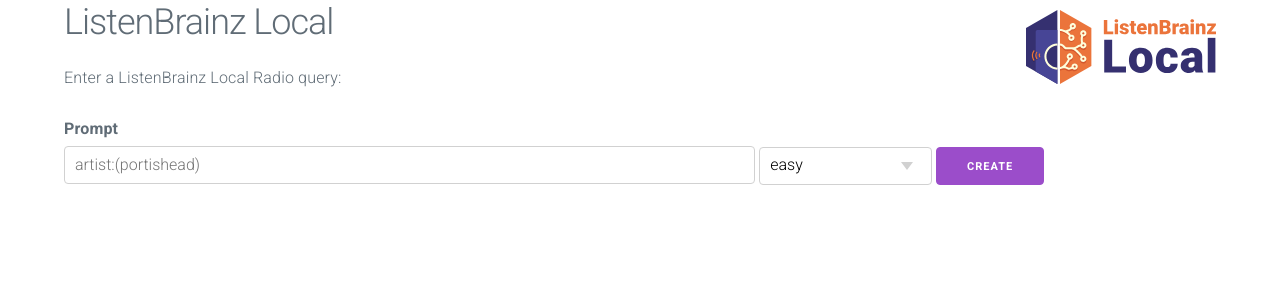
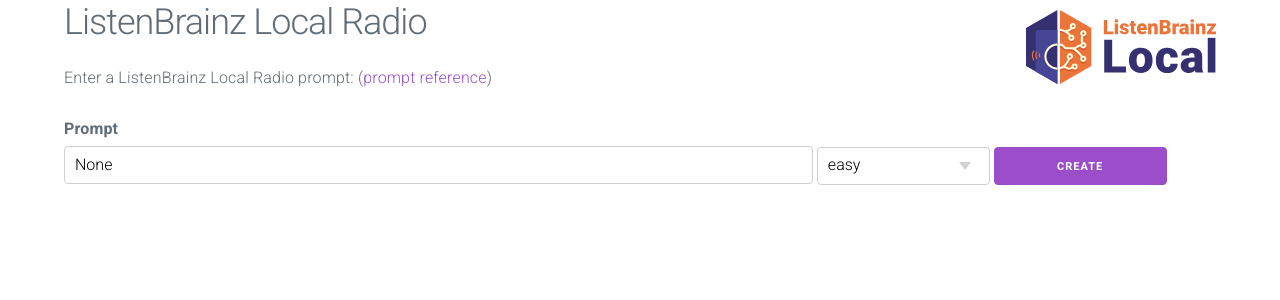
Before and after one commit to metabrainz/listenbrainz-local, a Flask app: page /lb-radio in a window 1280 px wide. Shown: the top 300 px of the page. Run offline with Flask 3, Linux system fonts and the light colour scheme; some libraries are stand-ins or nearby versions.

Commit message:
More improvements

```diff
--- a/lb_local/server.py
+++ b/lb_local/server.py
@@ -26,7 +26,9 @@
 
 @app.route("/lb-radio", methods=["GET"])
 def lb_radio_get():
-    return render_template('lb-radio.html')
+
+    prompt = request.args.get("prompt")
+    return render_template('lb-radio.html', prompt=prompt)
 
 @app.route("/lb-radio", methods=["POST"])
 def lb_radio_post():
--- a/lb_local/static/css/lb-local.css
+++ b/lb_local/static/css/lb-local.css
@@ -30,3 +30,7 @@
 .htmx-request.htmx-indicator{
     display: inline;
 }
+.headphones {
+    width: 15px;
+    filter: invert(86%) sepia(25%) saturate(544%) hue-rotate(207deg) brightness(91%) contrast(88%);
+}
--- a/lb_local/templates/lb-radio.html
+++ b/lb_local/templates/lb-radio.html
@@ -2,24 +2,34 @@
 {%- block title -%}home{% endblock %}
 {%- block content -%}
 
-<h2>ListenBrainz Local</h2>
+<h2>ListenBrainz Local Radio</h2>
 
 <p id="fuss">
-    Enter a ListenBrainz Local Radio query:
-</p>
+Enter a ListenBrainz Local Radio prompt:  (<a href="https://troi.readthedocs.io/en/latest/lb_radio.html">prompt
+reference</a>)</p>
 
 <form hx-post="/lb-radio"
       hx-target="#lb-local-playlist"
       hx-swap="outerHTML"
   <fieldset>
     <label for="prompt">Prompt</label>
-    <input type="text" name="prompt" placeholder="artist:(portishead)" style="width: 60%" value="">
+    <input type="text"
+           name="prompt"
+           placeholder="artist:(portishead)"
+           style="width: 65%"
+           value="{{ prompt }}">
     <select name="mode" style="width: 15%">
         <option value="easy">easy</option>
         <option value="medium">medium</option>
         <option value="hard">hard</option>
     </select>
-    <input class="button-primary" type="submit" value="Create" hx-indicator="#spinner">
+    <input class="button-primary"
+           style="width: 15%"
+           type="submit"
+           value="Create"
+           hx-indicator="#spinner"
+           hx-on:click="document.getElementById('lb-local-playlist').innerHTML = ''">
+
   </fieldset>
   <div style="text-align: center; width: 100%">
     <img id="spinner"
```
Also changed, not shown: lb_local/templates/periodic-jams.html (+20 -7 lines), lb_local/templates/playlist-table.html (+5 -2 lines), lb_local/static/img/headphones.svg (added). Lines whose indentation alone changed are shown as unchanged.
